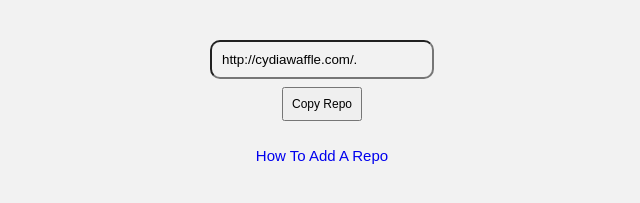
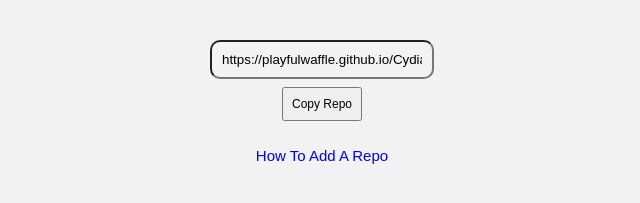
Before and after one commit to playfulwaffle/CydiaWaffle, a plain HTML site: page index.html in a window 1280 px wide. Shown: the part 151-354 px from the top of the page, 318-958 px from the left. Drawn offline with Linux system fonts and the light colour scheme.

Commit message:
fixed URL not working

```diff
--- a/index.html
+++ b/index.html
@@ -17,7 +17,7 @@
 <br>
 <center><p style="font-family:arial;font-size:25px;color:#444444;">A Place for the BEST Cydia tweaks!</p></center>
 <br>
-<center><input style="font-family:arial;background-color:#f2f2f2;border-radius:10px;display:block;width:200px;padding:10px;" type="text" value="http://cydiawaffle.com/." id="myInput"><button style="font-family:arial;font-size:12px;padding:8px;margin:8px;" onclick="myFunction()">Copy Repo</button></center>
+<center><input style="font-family:arial;background-color:#f2f2f2;border-radius:10px;display:block;width:200px;padding:10px;" type="text" value="https://playfulwaffle.github.io/CydiaWaffle/" id="myInput"><button style="font-family:arial;font-size:12px;padding:8px;margin:8px;" onclick="myFunction()">Copy Repo</button></center>
 <br>
 <center><a style="text-decoration:none;font-family:arial;font-size:15px;padding:10px;" href="https://ioshacker.com/how-to/how-to-add-a-repo-in-cydia">How To Add A Repo</a></center>
 </body>
```
